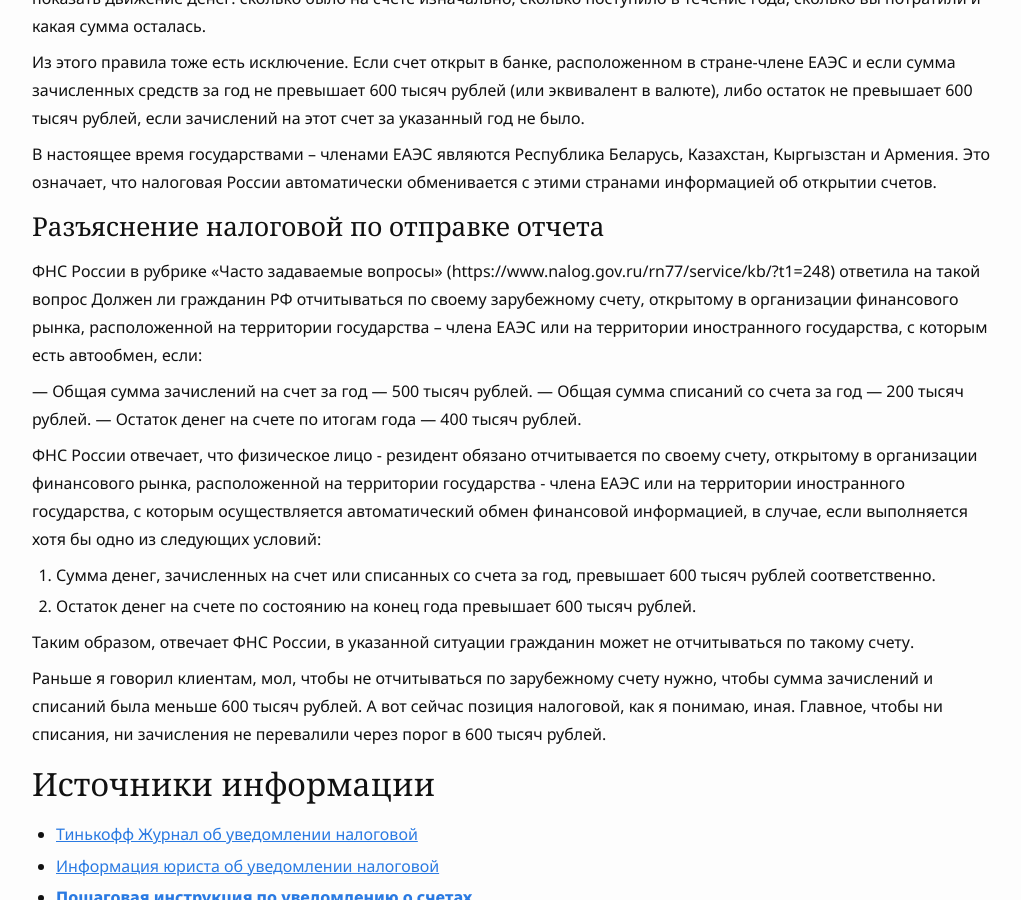
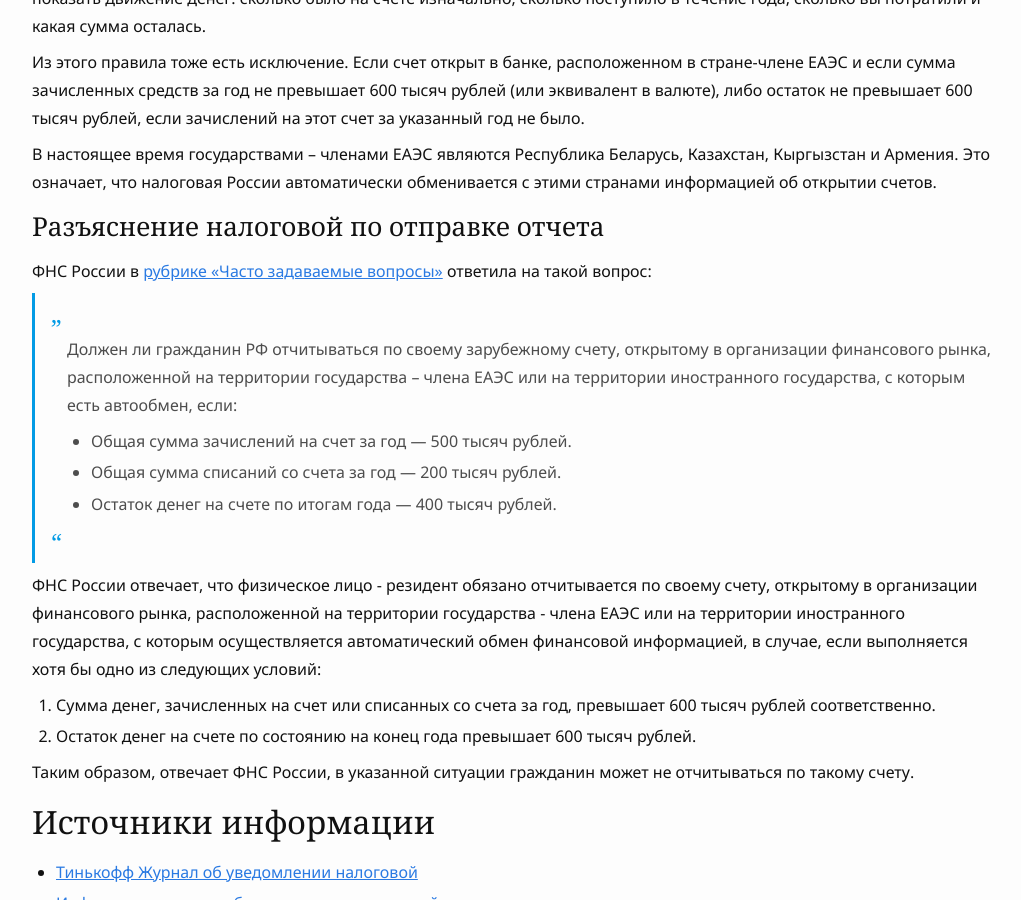
Before and after one commit to haywiki/haywiki.github.io, a Jekyll site: the page built from money/notifications.md, in a window 1280 px wide and 900 px high, scrolled down 756 px. Shown: the whole window, without its empty margins (128-1149 px from the left). Built offline with Jekyll 4.4.1, drawn with Linux system fonts in a browser that asks for light colours; nearby versions of some CDN libraries; a script that is not in the unit is left out.

Commit message:
исправлена верстка раздела уведомлений

```diff
--- a/money/notifications.md
+++ b/money/notifications.md
@@ -29,11 +29,12 @@ layout: page
 
 ### Разъяснение налоговой по отправке отчета
 
-ФНС России в рубрике «Часто задаваемые вопросы» (https://www.nalog.gov.ru/rn77/service/kb/?t1=248) ответила на такой вопрос Должен ли гражданин РФ отчитываться по своему зарубежному счету, открытому в организации финансового рынка, расположенной на территории государства – члена ЕАЭС или на территории иностранного государства, с которым есть автообмен, если:
+ФНС России в [рубрике «Часто задаваемые вопросы»](https://www.nalog.gov.ru/rn77/service/kb/?t1=248) ответила на такой вопрос:
 
-— Общая сумма зачислений на счет за год — 500 тысяч рублей.
-— Общая сумма списаний со счета за год — 200 тысяч рублей.
-— Остаток денег на счете по итогам года — 400 тысяч рублей.
+> Должен ли гражданин РФ отчитываться по своему зарубежному счету, открытому в организации финансового рынка, расположенной на территории государства – члена ЕАЭС или на территории иностранного государства, с которым есть автообмен, если:
+> - Общая сумма зачислений на счет за год — 500 тысяч рублей.
+> - Общая сумма списаний со счета за год — 200 тысяч рублей.
+> - Остаток денег на счете по итогам года — 400 тысяч рублей.
 
 ФНС России отвечает, что физическое лицо - резидент обязано отчитывается по своему счету, открытому в организации финансового рынка, расположенной на территории государства - члена ЕАЭС или на территории иностранного государства, с которым осуществляется автоматический обмен финансовой информацией, в случае, если выполняется хотя бы одно из следующих условий:
 
@@ -41,8 +42,6 @@ layout: page
 2. Остаток денег на счете по состоянию на конец года превышает 600 тысяч рублей.
 
 Таким образом, отвечает ФНС России, в указанной ситуации гражданин может не отчитываться по такому счету.
-
-Раньше я говорил клиентам, мол, чтобы не отчитываться по зарубежному счету нужно, чтобы сумма зачислений и списаний была меньше 600 тысяч рублей. А вот сейчас позиция налоговой, как я понимаю, иная. Главное, чтобы ни списания, ни зачисления не перевалили через порог в 600 тысяч рублей.
 
 ## Источники информации
 
```
